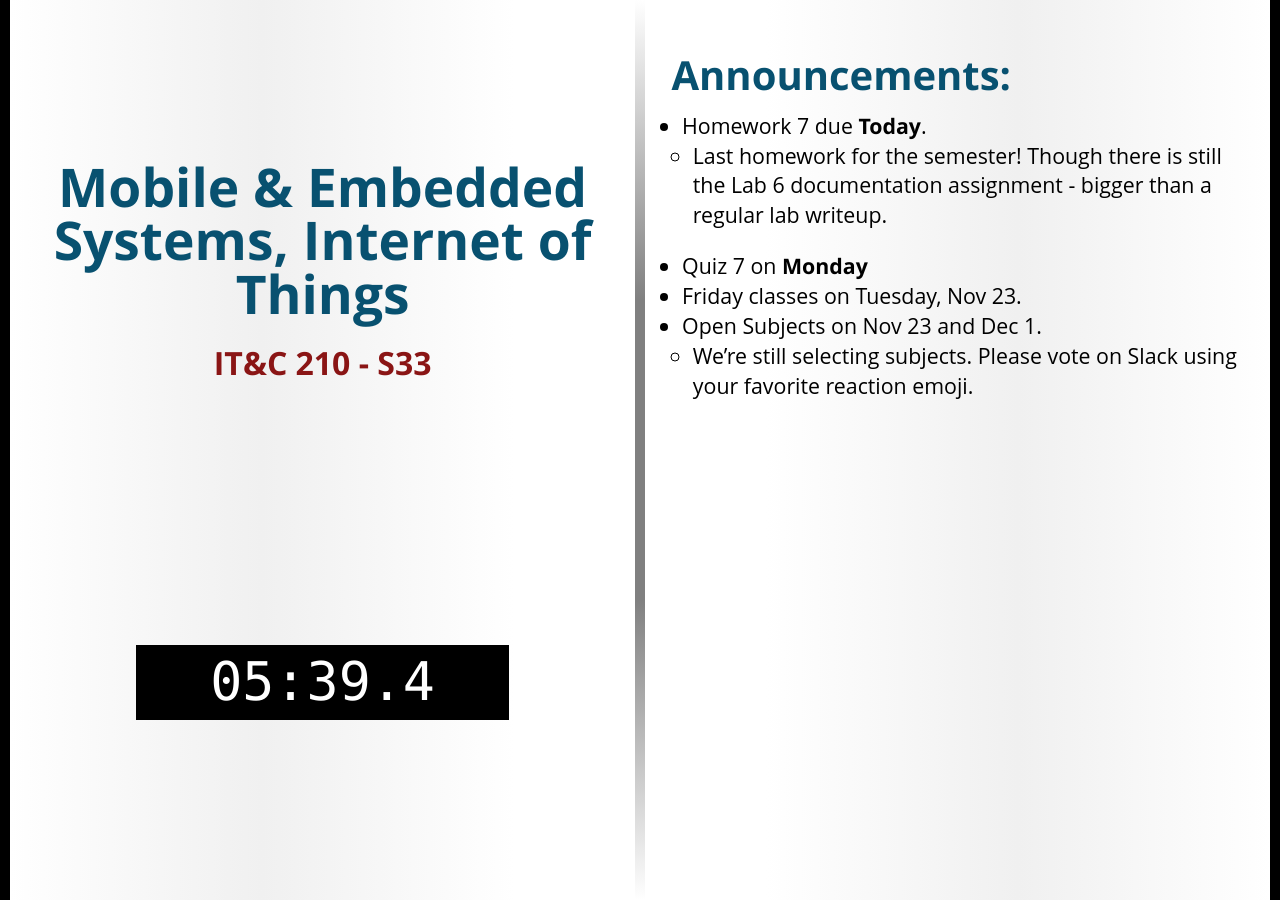
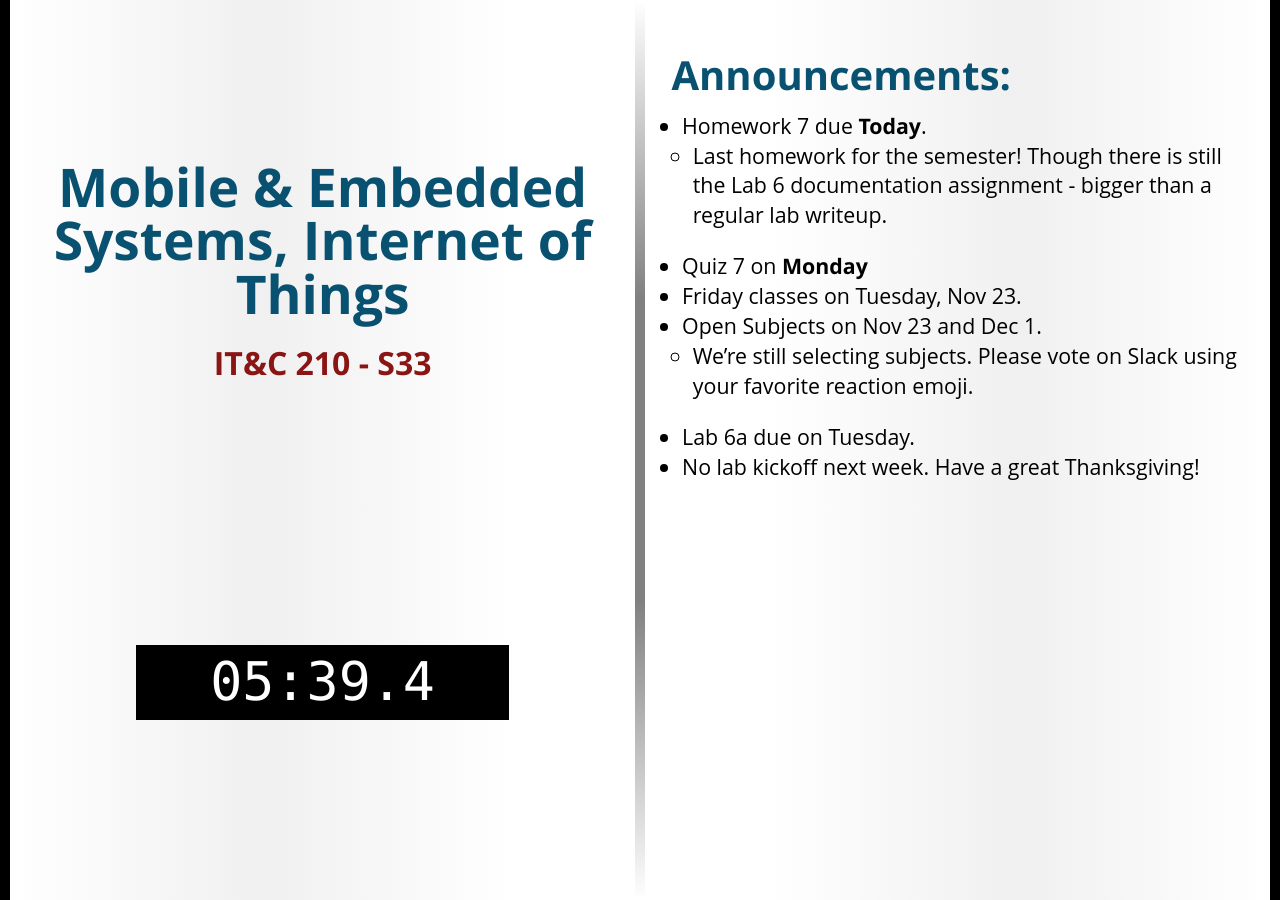
Before and after one commit to BYU-ITC-210/BYU-ITC-210.github.io, a Jekyll site: the page built from _welcome/S33.md, in a window 1280 px wide. Built offline with Jekyll 4.4.1, drawn with Linux system fonts in a browser that asks for light colours; some web fonts are replaced.

Commit message:
Update S33

```diff
--- a/_welcome/S33.md
+++ b/_welcome/S33.md
@@ -9,3 +9,5 @@ session: S33
 * Friday classes on Tuesday, Nov 23.
 * Open Subjects on Nov 23 and Dec 1.
     * We're still selecting subjects. Please vote on Slack using your favorite reaction emoji.
+* Lab 6a due on Tuesday.
+* No lab kickoff next week. Have a great Thanksgiving!
```
